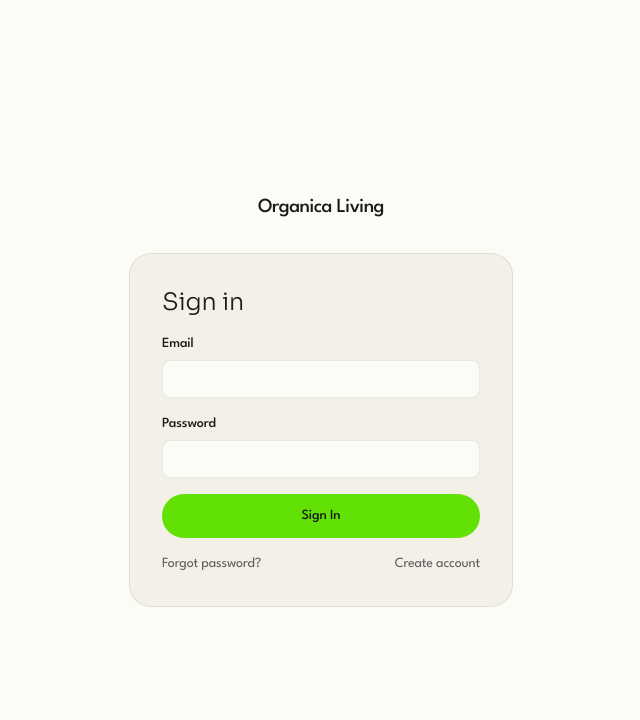
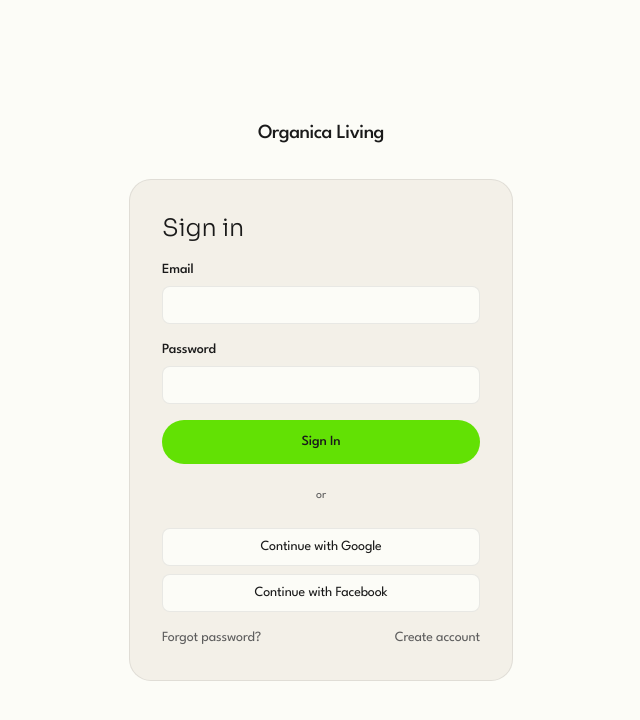
Before and after one commit to organicaliving/organicaliving, a Next.js app: page /login in a window 1280 px wide. Shown: the top 720 px of the page, without its empty margins (319-959 px from the left). Built offline with nearby package versions, Linux system fonts and the light colour scheme; no server answers.

Commit message:
feat: add Google/Facebook OAuth buttons

```diff
--- a/src/app/(auth)/login/LoginForm.tsx
+++ b/src/app/(auth)/login/LoginForm.tsx
@@ -5,6 +5,7 @@ import { signInAction } from "@/lib/auth/actions";
 import { FormField } from "@/components/ui/FormField";
 import { Input } from "@/components/ui/Input";
 import { SubmitButton } from "@/components/ui/SubmitButton";
+import { OAuthButtons } from "@/components/auth/OAuthButtons";
 import { fieldError } from "@/lib/forms";
 
 export function LoginForm() {
@@ -20,6 +21,8 @@ export function LoginForm() {
         <Input id="password" name="password" type="password" autoComplete="current-password" required />
       </FormField>
       <SubmitButton>Sign In</SubmitButton>
+      <div className="my-2 text-center text-xs text-muted">or</div>
+      <OAuthButtons />
       <div className="flex justify-between text-sm text-muted">
         <Link href="/forgot-password" className="hover:text-ink">Forgot password?</Link>
         <Link href="/signup" className="hover:text-ink">Create account</Link>
--- a/src/app/(auth)/signup/SignupForm.tsx
+++ b/src/app/(auth)/signup/SignupForm.tsx
@@ -5,6 +5,7 @@ import { signUpAction } from "@/lib/auth/actions";
 import { FormField } from "@/components/ui/FormField";
 import { Input } from "@/components/ui/Input";
 import { SubmitButton } from "@/components/ui/SubmitButton";
+import { OAuthButtons } from "@/components/auth/OAuthButtons";
 import { fieldError } from "@/lib/forms";
 
 export function SignupForm({ refCode }: { refCode?: string }) {
@@ -27,6 +28,8 @@ export function SignupForm({ refCode }: { refCode?: string }) {
         <Input id="password" name="password" type="password" autoComplete="new-password" required />
       </FormField>
       <SubmitButton>Create Account</SubmitButton>
+      <div className="my-2 text-center text-xs text-muted">or</div>
+      <OAuthButtons />
       <p className="text-sm text-muted">Already have an account? <Link href="/login" className="hover:text-ink">Sign in</Link></p>
     </form>
   );
--- /dev/null
+++ b/src/components/auth/OAuthButtons.tsx
@@ -0,0 +1,15 @@
+"use client";
+import { signInWithOAuth } from "@/lib/auth/actions";
+
+export function OAuthButtons() {
+  async function go(provider: "google" | "facebook") {
+    const res = await signInWithOAuth(provider);
+    if (res.ok && res.redirect) window.location.assign(res.redirect);
+  }
+  return (
+    <div className="flex flex-col gap-2">
+      <button type="button" onClick={() => go("google")} className="rounded-sm border border-line bg-cream px-4 py-2 text-sm text-ink transition hover:bg-header">Continue with Google</button>
+      <button type="button" onClick={() => go("facebook")} className="rounded-sm border border-line bg-cream px-4 py-2 text-sm text-ink transition hover:bg-header">Continue with Facebook</button>
+    </div>
+  );
+}
```
